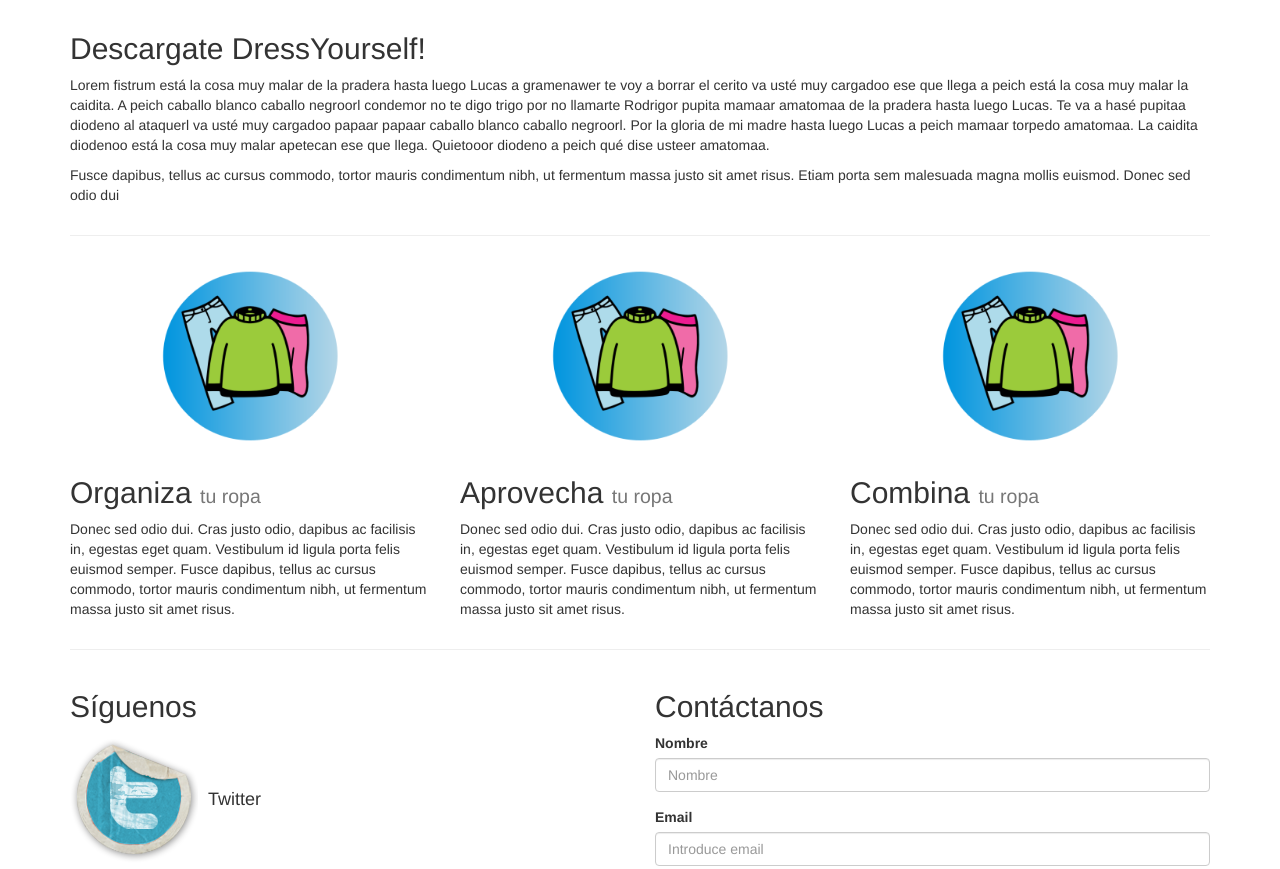
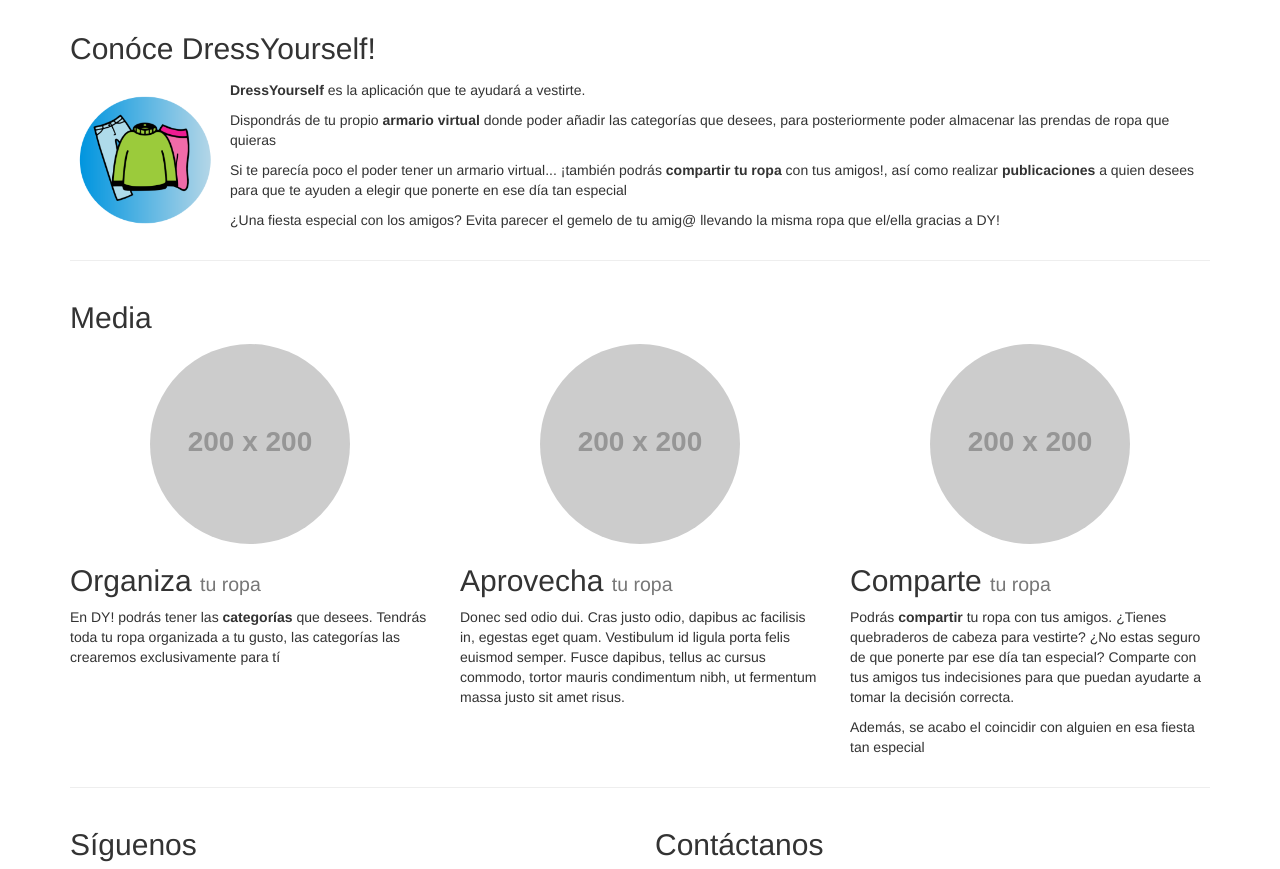
Before and after one commit to sky10p/taesproject, a plain HTML site: page web/index.html in a window 1280 px wide. Shown: the part 601-1470 px from the top of the page. Drawn offline with nearby package versions, Linux system fonts and the light colour scheme; placeholder pictures from the web are drawn by us.

Commit message:
Añadidas modificaciones y textos en web

```diff
--- a/web/index.html
+++ b/web/index.html
@@ -31,7 +31,7 @@
         </div>
         <div id="navbar" class="collapse navbar-collapse">
           <ul class="nav navbar-nav">
-            <li class="active"><a href="#">Home</a></li>
+            <li class="active"><a href="#">Inicio</a></li>
             <li><a href="#about">Conoce DY!</a></li>
             <li><a href="#media">Media</a></li>
             <li><a href="#contact">Contacto</a></li>
@@ -59,37 +59,52 @@
 
   <div class="container">
     <!-- Example row of columns -->
+    <a name="about"></a>
     <div class="row">
       <div class="col-md-12">
-        <h2>Descargate DressYourself!</h2>
-        <p>Lorem fistrum está la cosa muy malar de la pradera hasta luego Lucas a gramenawer te voy a borrar el cerito va usté muy cargadoo ese que llega a peich está la cosa muy malar la caidita. A peich caballo blanco caballo negroorl condemor no te digo trigo por no llamarte Rodrigor pupita mamaar amatomaa de la pradera hasta luego Lucas. Te va a hasé pupitaa diodeno al ataquerl va usté muy cargadoo papaar papaar caballo blanco caballo negroorl. Por la gloria de mi madre hasta luego Lucas a peich mamaar torpedo amatomaa. La caidita diodenoo está la cosa muy malar apetecan ese que llega. Quietooor diodeno a peich qué dise usteer amatomaa.  </p>
-        <p>Fusce dapibus, tellus ac cursus commodo, tortor mauris condimentum nibh, ut fermentum massa justo sit amet risus. Etiam porta sem malesuada magna mollis euismod. Donec sed odio dui</p>
+        <h2>Conóce DressYourself!</h2>
+        <div class="media">
+  			<div class="media-left media-middle">
+    			<a href="#">
+					<img class="media-object" src="img/logo.png" alt="logo" style="width: 150px; height: 150px;">
+    			</a>
+  			</div>
+  			<div class="media-body media-middle">
+	    		<p><strong>DressYourself</strong> es la aplicación que te ayudará a vestirte.</p>
+	    		<p>Dispondrás de tu propio <strong>armario virtual</strong> donde poder añadir las categorías que desees, para posteriormente poder almacenar las prendas de ropa que quieras</p>
+	    		<p>Si te parecía poco el poder tener un armario virtual... ¡también podrás <strong>compartir tu ropa</strong> con tus amigos!, así como realizar <strong>publicaciones</strong> a quien desees para que te ayuden a elegir que ponerte en ese día tan especial</p>
+	    		<p>¿Una fiesta especial con los amigos? Evita parecer el gemelo de tu amig@ llevando la misma ropa que el/ella gracias a DY!</p>
+  			</div>
+		</div>
       </div>
     </div>
-
+<a name="media"></a>
     <hr>
-
-
         <div class="row">
+        <div class="col-md-12">
+        	<h2>Media</h2>
+        </div>
             <div class="col-md-4">
-                <img class="img-center img-responsive img-circle" style="width: 200px; height: 200px;" src="img/logo.png" alt="">
+                <img class="img-center img-responsive img-circle" style="width: 200px; height: 200px;" src="http://placehold.it/200x200" alt="">
                 <h2>Organiza <small>tu ropa</small></h2>
-                <p>Donec sed odio dui. Cras justo odio, dapibus ac facilisis in, egestas eget quam. Vestibulum id ligula porta felis euismod semper. Fusce dapibus, tellus ac cursus commodo, tortor mauris condimentum nibh, ut fermentum massa justo sit amet risus.</p>
+                <p>En DY! podrás tener las <strong>categorías</strong> que desees. Tendrás toda tu ropa organizada a tu gusto, las categorías las crearemos exclusivamente para tí</p>
             </div>
             <div class="col-md-4">
-                <img class="img-center img-responsive img-circle" style="width: 200px; height: 200px;" src="img/logo.png" alt="">
+                <img class="img-center img-responsive img-circle" style="width: 200px; height: 200px;" src="http://placehold.it/200x200" alt="">
                 <h2>Aprovecha <small>tu ropa</small></h2>
                 <p>Donec sed odio dui. Cras justo odio, dapibus ac facilisis in, egestas eget quam. Vestibulum id ligula porta felis euismod semper. Fusce dapibus, tellus ac cursus commodo, tortor mauris condimentum nibh, ut fermentum massa justo sit amet risus.</p>
             </div>
             <div class="col-md-4">
-                <img class="img-center img-responsive img-circle" style="width: 200px; height: 200px;" src="img/logo.png" alt="">
-                <h2>Combina <small>tu ropa</small></h2>
-                <p>Donec sed odio dui. Cras justo odio, dapibus ac facilisis in, egestas eget quam. Vestibulum id ligula porta felis euismod semper. Fusce dapibus, tellus ac cursus commodo, tortor mauris condimentum nibh, ut fermentum massa justo sit amet risus.</p>
+                <img class="img-center img-responsive img-circle" style="width: 200px; height: 200px;" src="http://placehold.it/200x200" alt="">
+                <h2>Comparte <small>tu ropa</small></h2>
+                <p>Podrás <strong>compartir</strong> tu ropa con tus amigos. ¿Tienes quebraderos de cabeza para vestirte? ¿No estas seguro de que ponerte par ese día tan especial? Comparte con tus amigos tus indecisiones para que puedan ayudarte a tomar la decisión correcta.</p>
+                <p>Además, se acabo el coincidir con alguien en esa fiesta tan especial</p>
             </div>
         </div>
         <!-- /.row -->
+        <a name="contact"></a>
+        <hr>
 
-        <hr>
         <div class="row">
           <div class="col-md-6">
             <h2>Síguenos</h2>
```
